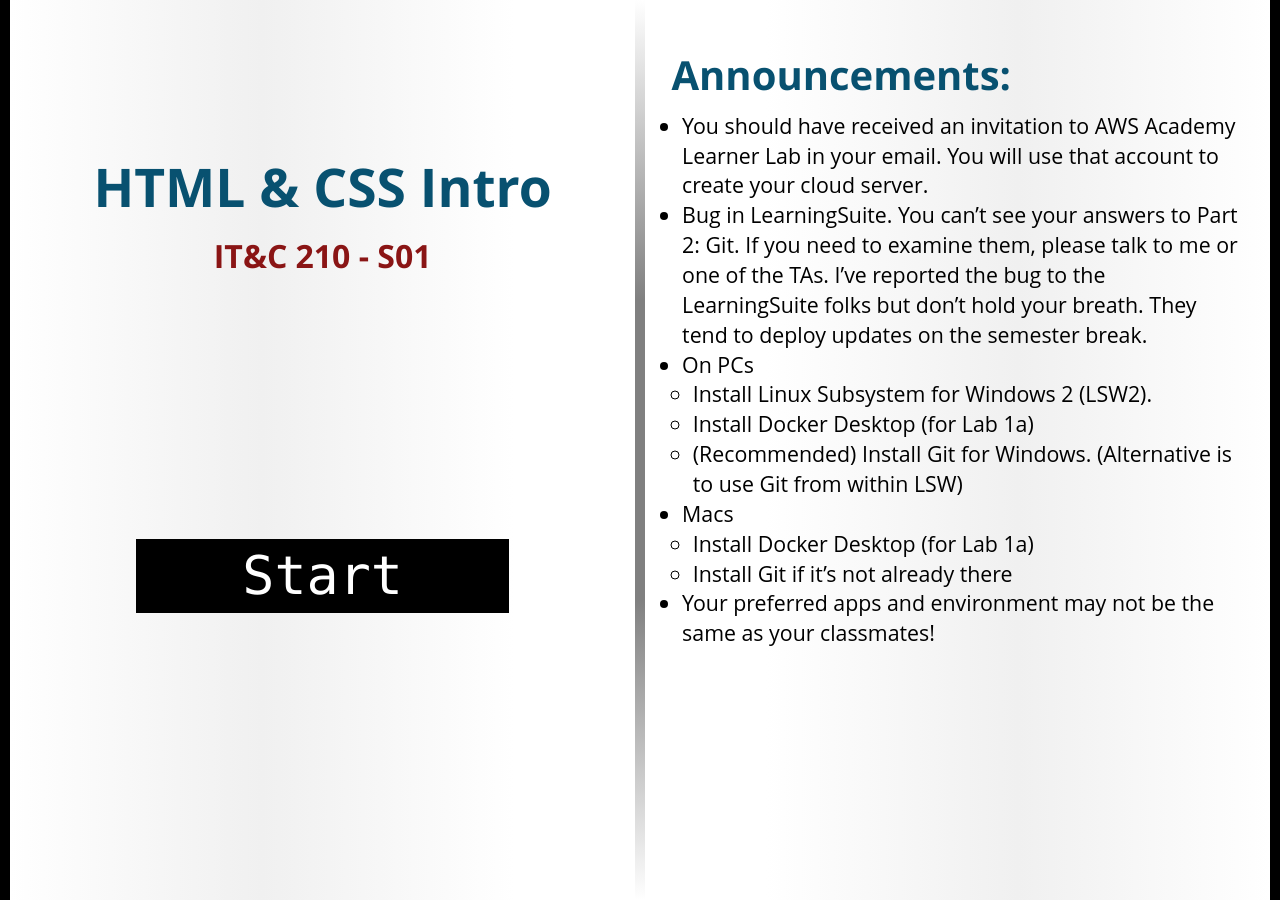
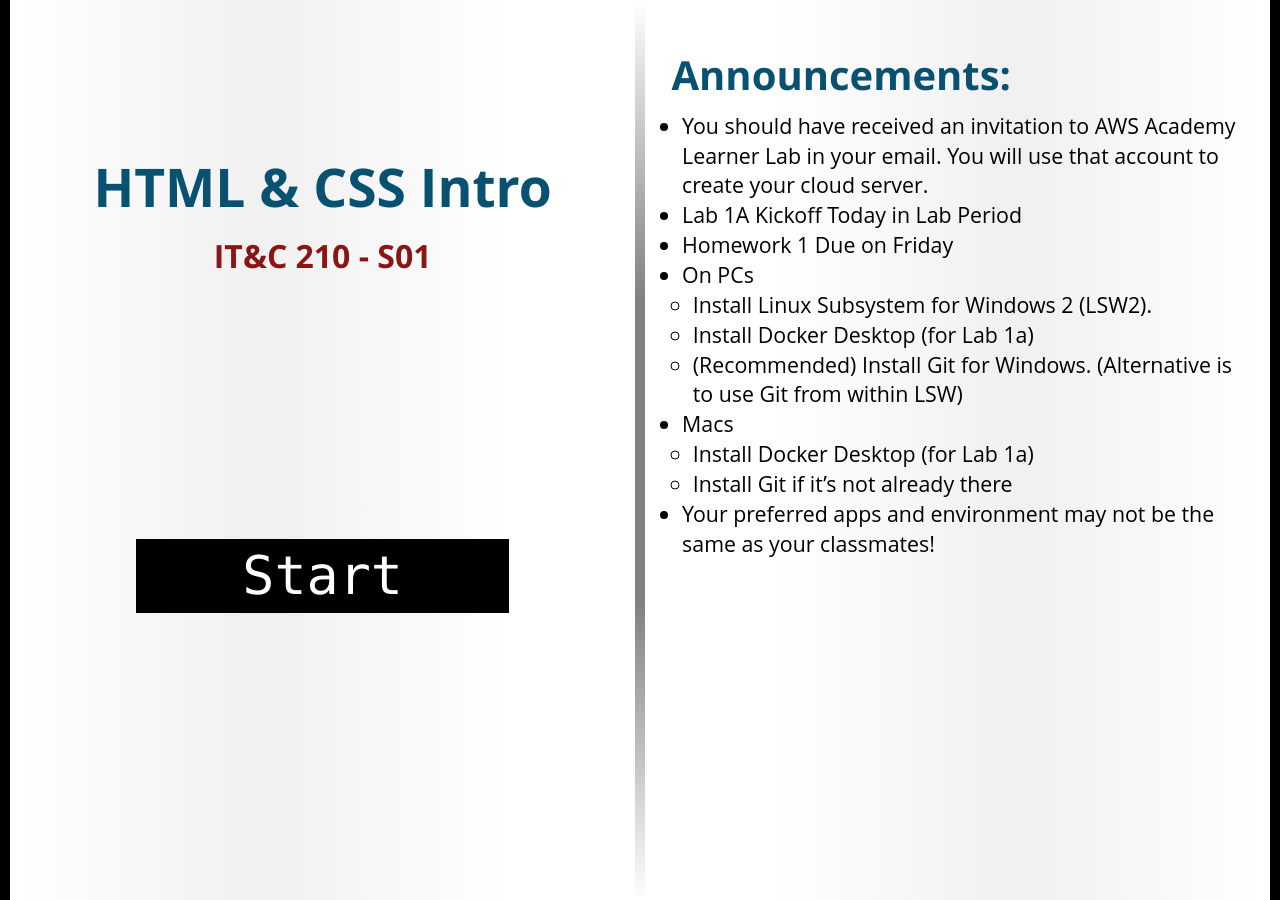
Before and after one commit to BYU-ITC-210/BYU-ITC-210.github.io, a Jekyll site: the page built from _welcome/S01.md, in a window 1280 px wide. Built offline with Jekyll 4.4.1, drawn with Linux system fonts in a browser that asks for light colours; some web fonts are replaced.

Commit message:
Welcome S01

```diff
--- a/_welcome/S01.md
+++ b/_welcome/S01.md
@@ -3,7 +3,8 @@ title: HTML & CSS Intro
 session: S01
 ---
 * You should have received an invitation to AWS Academy Learner Lab in your email. You will use that account to create your cloud server.
-* Bug in LearningSuite. You can't see your answers to Part 2: Git. If you need to examine them, please talk to me or one of the TAs. I've reported the bug to the LearningSuite folks but don't hold your breath. They tend to deploy updates on the semester break.
+* Lab 1A Kickoff Today in Lab Period
+* Homework 1 Due on Friday
 * On PCs
     * Install Linux Subsystem for Windows 2 (LSW2).
     * Install Docker Desktop (for Lab 1a)
```
